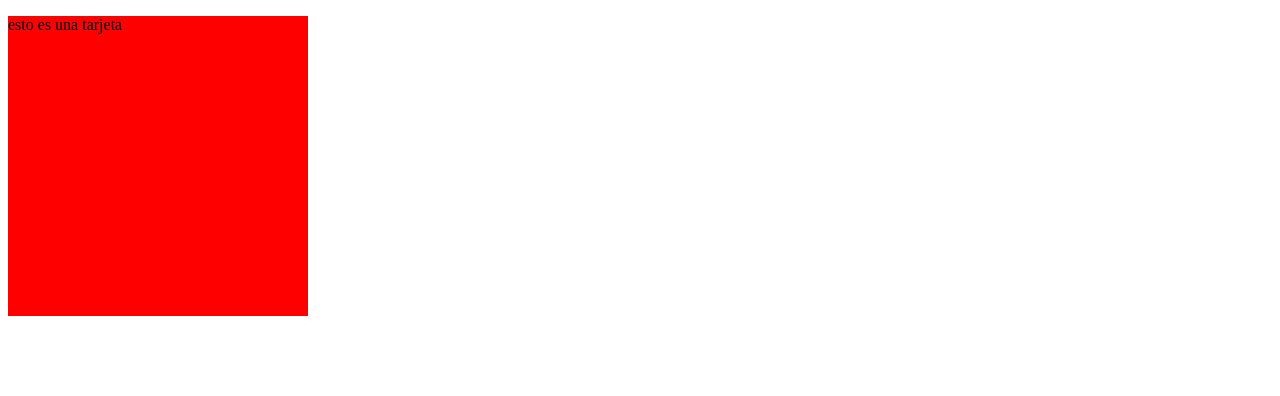
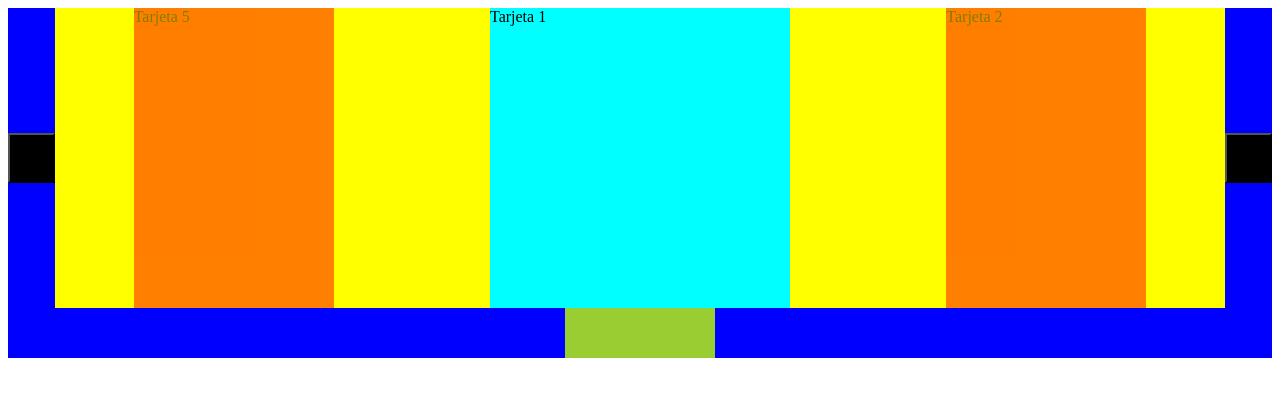
Before and after one commit to Skyvlor/Carrusel, a plain HTML site: page index.html in a window 1280 px wide. Drawn offline with Linux system fonts and the light colour scheme.

Commit message:
carrusel con funcionalidad, se crear archivo js

```diff
--- a/index.html
+++ b/index.html
@@ -10,13 +10,22 @@
 <body>
 
 <!-- tarjeta-->
+
     <div class="container">
-        <div class="card">
-            <p>esto es una tarjeta</p>
+        <div class="botones" id="botones">
+            <button class="boton" id="botonizquierdo" onclick="moverIzquierda()">←</button>
+
+                <div class="contenidotarjetas" id="contenidotarjetas"></div>
+
+
+            <button class="boton" id="botonderecho" onclick="moverDerecha()">→</button>
         </div>
+        <div class="botonabajo" id="botonabajo" ></div>
     </div>
+
 
  <!-- fin tarjeta-->
 </body>
+
+<script src="main.js"></script>
 </html>
-<!-- fin tarjeta-->
--- a/main.js
+++ b/main.js
@@ -1 +1,31 @@
-/* Tarjeta  */
+/*Tarjeta*/
+
+const datos = ["Tarjeta 1", "Tarjeta 2", "Tarjeta 3", "Tarjeta 4", "Tarjeta 5"];
+let indice = 0;
+
+function MostrarTarjeta() {
+  const contenedor = document.getElementById("contenidotarjetas");
+  contenedor.innerHTML = "";
+
+  for (let i = -1; i <= 1; i++) {
+    const pos = (indice + i + datos.length) % datos.length;
+    const card = document.createElement("div");
+    card.className = "card";
+    if (i === 0) card.classList.add("tarjetaprincipal");
+
+    card.innerHTML = datos[pos];
+    contenedor.appendChild(card);
+  }
+}
+
+function moverIzquierda() {
+  indice = (indice - 1 + datos.length) % datos.length;
+  MostrarTarjeta();
+}
+
+function moverDerecha() {
+  indice = (indice + 1) % datos.length;
+  MostrarTarjeta();
+}
+
+MostrarTarjeta();
--- a/styles.css
+++ b/styles.css
@@ -1,6 +1,63 @@
 /*TARJETA*/
+.body {
+  margin: 0;
+  padding: 0;
+}
+.container {
+  width: 100%;
+  height: 100%;
+  background-color: blue;
+  display: flex;
+  justify-content: center;
+  align-items: center;
+  flex-direction: column;
+}
+.botones {
+  width: 100%;
+  height: 100%;
+  display: flex;
+  flex-direction: row;
+  align-items: center;
+}
+.contenidotarjetas {
+  width: 100%;
+  height: 100%;
+  background-color: yellow;
+  display: flex;
+  /*justify-content: space-between;*/
+  /*align-items: center;*/
+}
+
 .card {
+  width: 200px;
+  height: 300px;
+  background-color: red;
+  margin: auto;
+  opacity: 0.5;
+}
+/* TARJETA PRINCIPAL  */
+.tarjetaprincipal {
+  background-color: aqua;
   width: 300px;
   height: 300px;
+  margin: auto;
+  opacity: 1;
+}
+/*   */
+
+.boton {
+  width: 50px;
+  height: 50px;
+  background-color: black;
+  display: inline;
+}
+.botonabajo {
+  width: 150px;
+  height: 50px;
+  background-color: yellowgreen;
+  display: relative;
+}
+
+.tarjetasecundaria {
   background-color: red;
 }
```
